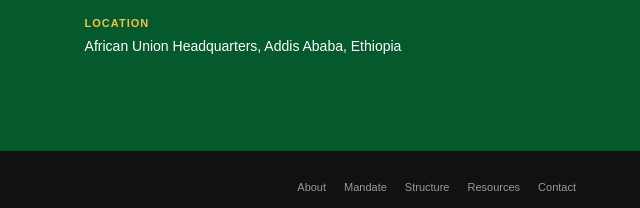
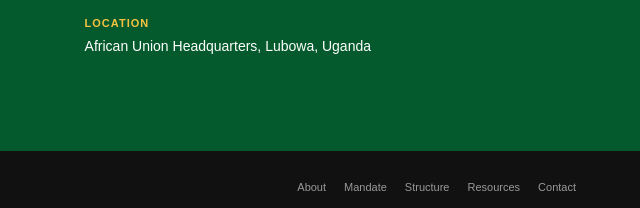
Before and after one commit to afha-usr/afha-knowledge-hub, a plain HTML site: page index.html in a window 1280 px wide. Shown: the part 5088-5296 px from the top of the page, 640-1280 px from the left. Drawn offline with Linux system fonts and the light colour scheme.

Commit message:
Update index.html

```diff
--- a/index.html
+++ b/index.html
@@ -1800,7 +1800,7 @@ footer {
 
                     <span>
                         African Union Headquarters,
-                        Addis Ababa, Ethiopia
+                        Lubowa, Uganda
                     </span>
 
                 </div>
```
